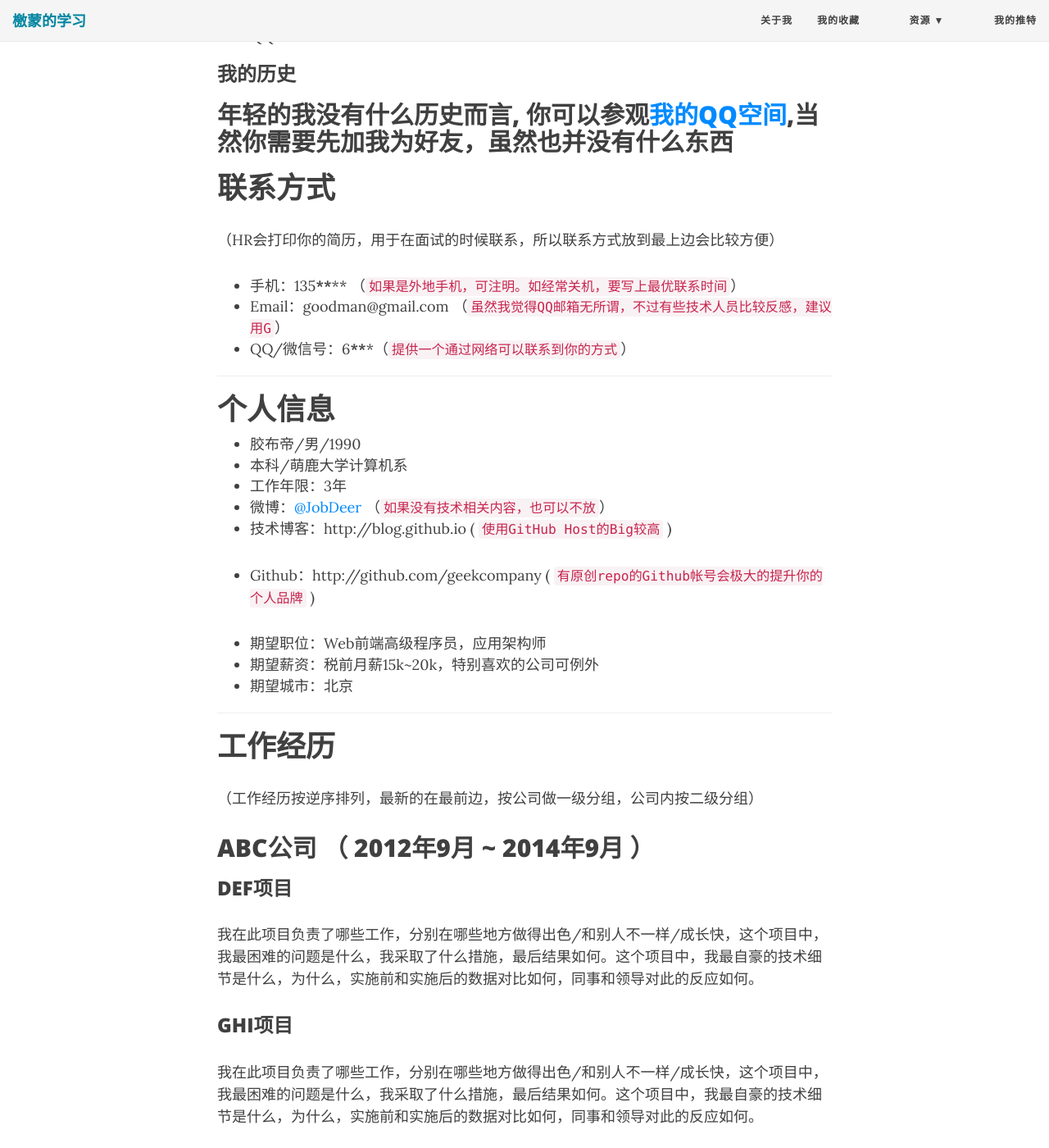
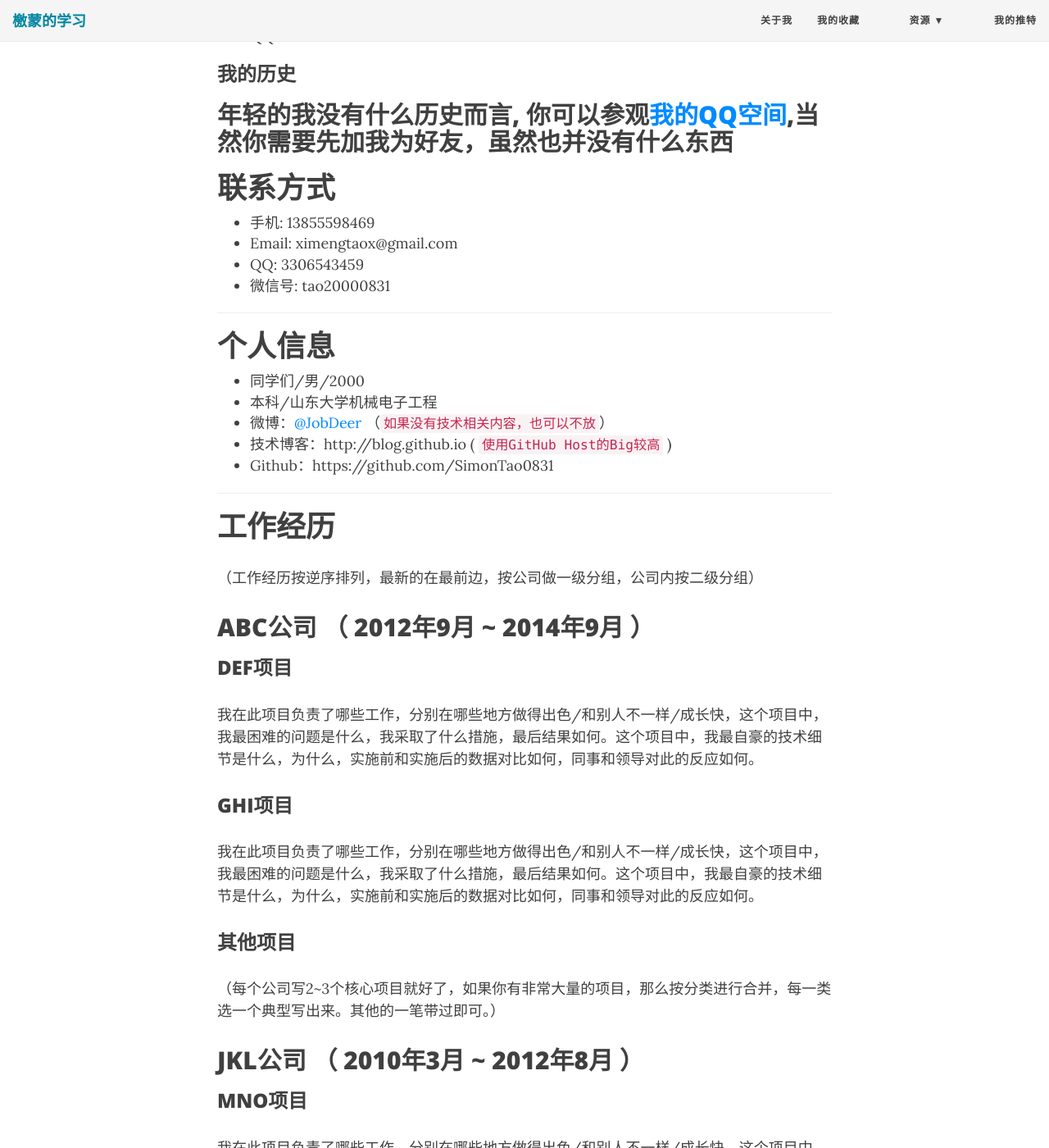
Before and after one commit to SimonTao0831/SimonTao0831.github.io, a Jekyll site: the page built from aboutme.md, in a window 1280 px wide and 1400 px high, scrolled down 599 px. Shown: the whole window at 82% size. Built offline with Jekyll 4.4.1, drawn with Linux system fonts in a browser that asks for light colours; nearby versions of some CDN libraries.

Commit message:
Update aboutme.md

````diff
--- a/aboutme.md
+++ b/aboutme.md
@@ -23,26 +23,21 @@ subtitle: 机械狗，电子爱好者，编程爱好者
 
 
 # 联系方式
-（HR会打印你的简历，用于在面试的时候联系，所以联系方式放到最上边会比较方便）
 
-- 手机：135******** （```如果是外地手机，可注明。如经常关机，要写上最优联系时间```）
-- Email：goodman@gmail.com （```虽然我觉得QQ邮箱无所谓，不过有些技术人员比较反感，建议用G```）
-- QQ/微信号：6*******（```提供一个通过网络可以联系到你的方式```）
+- 手机: 13855598469
+- Email: ximengtaox@gmail.com
+- QQ: 3306543459
+- 微信号: tao20000831
 
 ---
 
 # 个人信息
 
- - 胶布帝/男/1990
- - 本科/萌鹿大学计算机系
- - 工作年限：3年
+ - 同学们/男/2000
+ - 本科/山东大学机械电子工程
  - 微博：[@JobDeer](http://weibo.com/jobdeer) （``` 如果没有技术相关内容，也可以不放 ```）
  - 技术博客：http://blog.github.io ( ``` 使用GitHub Host的Big较高 ```  )
- - Github：http://github.com/geekcompany ( ``` 有原创repo的Github帐号会极大的提升你的个人品牌 ```  )
-
- - 期望职位：Web前端高级程序员，应用架构师
- - 期望薪资：税前月薪15k~20k，特别喜欢的公司可例外
- - 期望城市：北京
+ - Github：https://github.com/SimonTao0831
 
 ---
 
````
